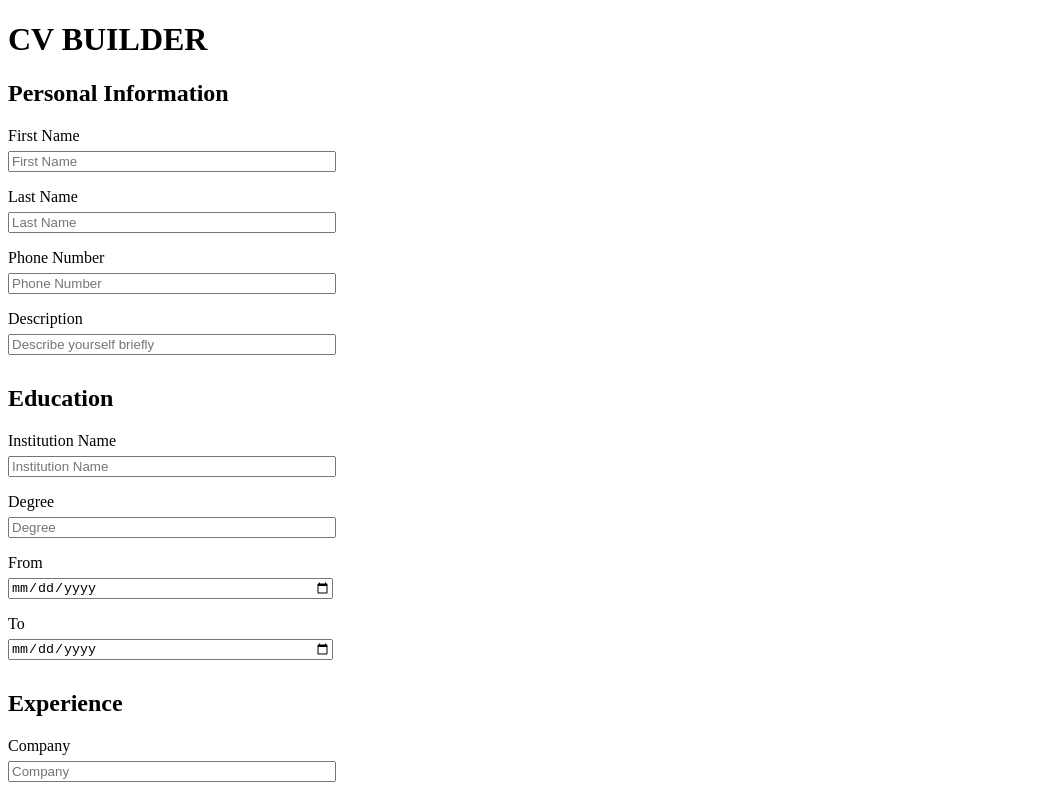
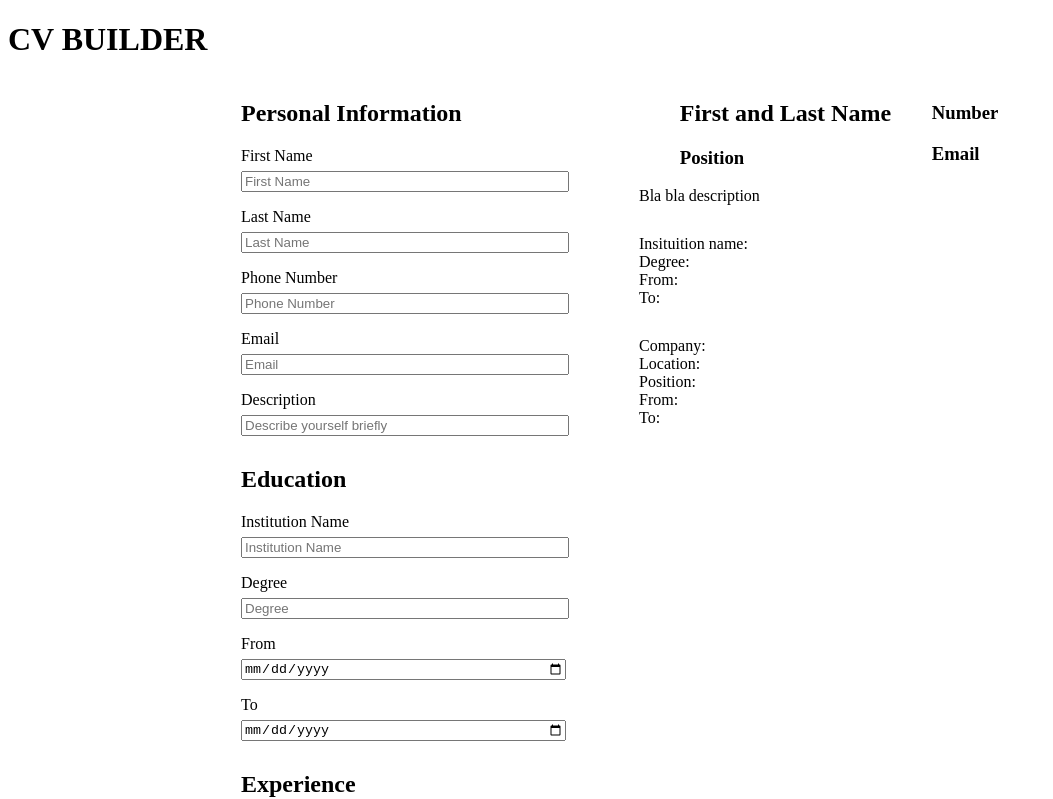
Before and after one commit to its-nikole/cv-project-react, a React (Create React App) app: page / in a window 1280 px wide. Shown: the top 799 px of the page, without its empty margins (0-1053 px from the left). Built offline with nearby package versions, Linux system fonts and the light colour scheme.

Commit message:
feat: :zap: Form and Preview done
Need to add class

```diff
--- a/src/App.js
+++ b/src/App.js
@@ -3,14 +3,24 @@ import { Header } from "./components/Header";
 import { PersonalInfo } from "./components/Forms/PersonalInformation";
 import { Education } from "./components/Forms/Education";
 import { Experience } from "./components/Forms/Experience";
+import { PersonalInfoPreview } from "./components/Preview/PersonalInfoPreview";
+import { CandidateInfoPreview } from "./components/Preview/CandidateInfoPrew";
 
 export function App() {
   return (
     <>
       <Header />
-      <PersonalInfo />
-      <Education />
-      <Experience />
+      <div className="wrapper">
+        <div>
+          <PersonalInfo />
+          <Education />
+          <Experience />
+        </div>
+        <div>
+          <PersonalInfoPreview />
+          <CandidateInfoPreview />
+        </div>
+      </div>
     </>
   )
 }
--- a/src/components/Forms/PersonalInformation.jsx
+++ b/src/components/Forms/PersonalInformation.jsx
@@ -14,6 +14,9 @@ export function PersonalInfo() {
                 <label>Phone Number</label>
                 <input type="numnber" name="phoneNumber" placeholder="Phone Number" className="input"/>
 
+                <label>Email</label>
+                <input type="email" name="email" placeholder="Email" className="input"/>
+
                 <label>Description</label>
                 <input type="text" name="description" placeholder="Describe yourself briefly" className="input"/>
             </form>
--- /dev/null
+++ b/src/components/Preview/CandidateInfoPrew.jsx
@@ -0,0 +1,26 @@
+import React from "react";
+
+export function CandidateInfoPreview() {
+    return (
+    <div className="preview-wrapper">
+        <div className="description">
+            <div>Bla bla description</div>
+        </div>
+
+        <div className="education-info">
+            <div>Insituition name: </div>
+            <div>Degree: </div>
+            <div>From: </div>
+            <div>To: </div>
+        </div>
+
+        <div className="experience-info">
+            <div>Company: </div>
+            <div>Location: </div>
+            <div>Position: </div>
+            <div>From: </div>
+            <div>To: </div>
+        </div>
+    </div>
+    )
+}
--- /dev/null
+++ b/src/components/Preview/PersonalInfoPreview.jsx
@@ -0,0 +1,16 @@
+import React from "react";
+
+export function PersonalInfoPreview() {
+    return (
+        <section className="personal-info-prew">
+            <div>
+                <h1> First and Last Name </h1>
+                <h3>Position</h3>
+            </div>
+            <div>
+                <h3>Number</h3>
+                <h3>Email</h3>
+            </div>
+        </section>
+    )
+}
--- a/src/styles.css
+++ b/src/styles.css
@@ -1,3 +1,14 @@
+.wrapper {
+    display: flex;
+    flex-direction: row;
+    min-width: 700px;
+    max-width: 1170px;
+    width: 900px;
+    margin: 0 auto;
+    gap: 70px;
+    justify-content: center;
+}
+
 form {
     display: flex;
     flex-direction: column;
@@ -8,3 +19,17 @@ form {
     margin-bottom: 10px;
     width: 20rem;
 }
+
+.personal-info-prew {
+    display: flex;
+    flex-direction: row;
+    align-items: center;
+    justify-content: space-evenly;
+    width: 400px;
+}
+
+.preview-wrapper {
+    display: flex;
+    flex-direction: column;
+    gap: 30px;
+}
```
